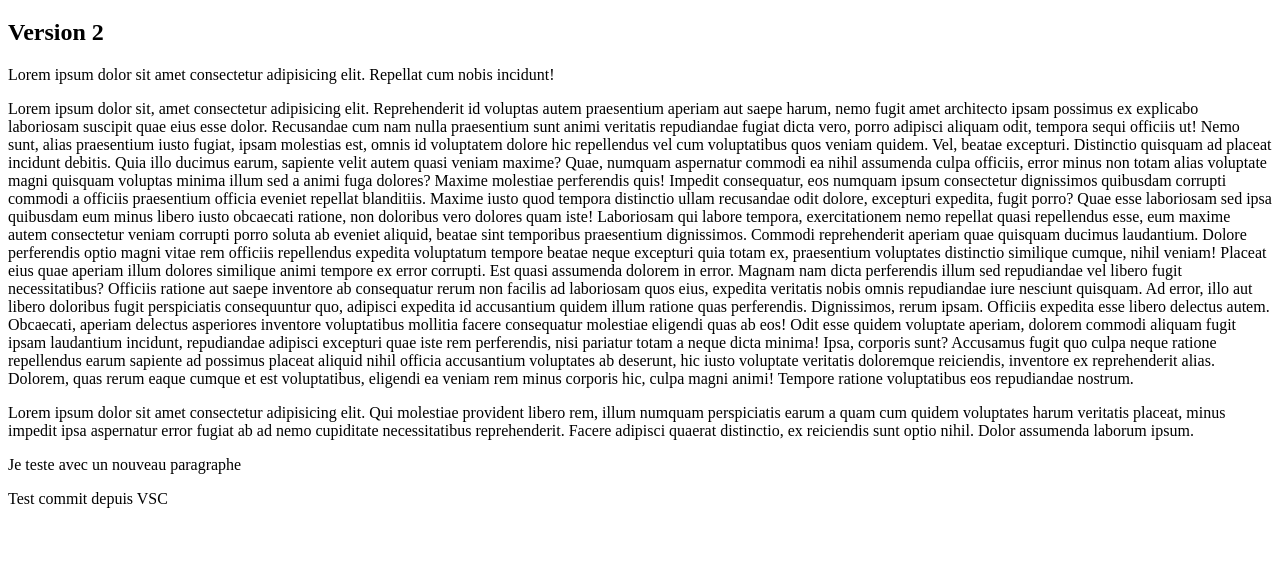
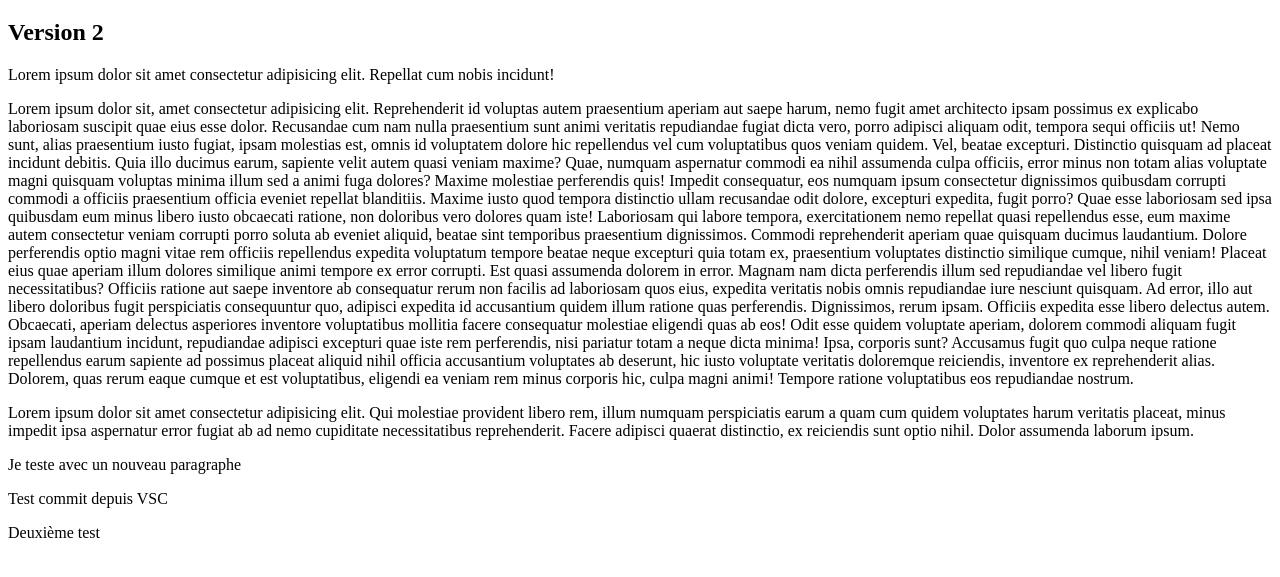
Before and after one commit to CyrilDev29/github-test, a plain HTML site: page index.html in a window 1280 px wide. Shown: the part 61-638 px from the top of the page. Drawn offline with Linux system fonts and the light colour scheme.

Commit message:
deuxieme test

```diff
--- a/index.html
+++ b/index.html
@@ -49,6 +49,7 @@
 
 <p> Je teste avec un nouveau paragraphe</p>
 <p> Test commit depuis VSC</p>
+<p> Deuxième test</p>
 
 <body>
 
```
